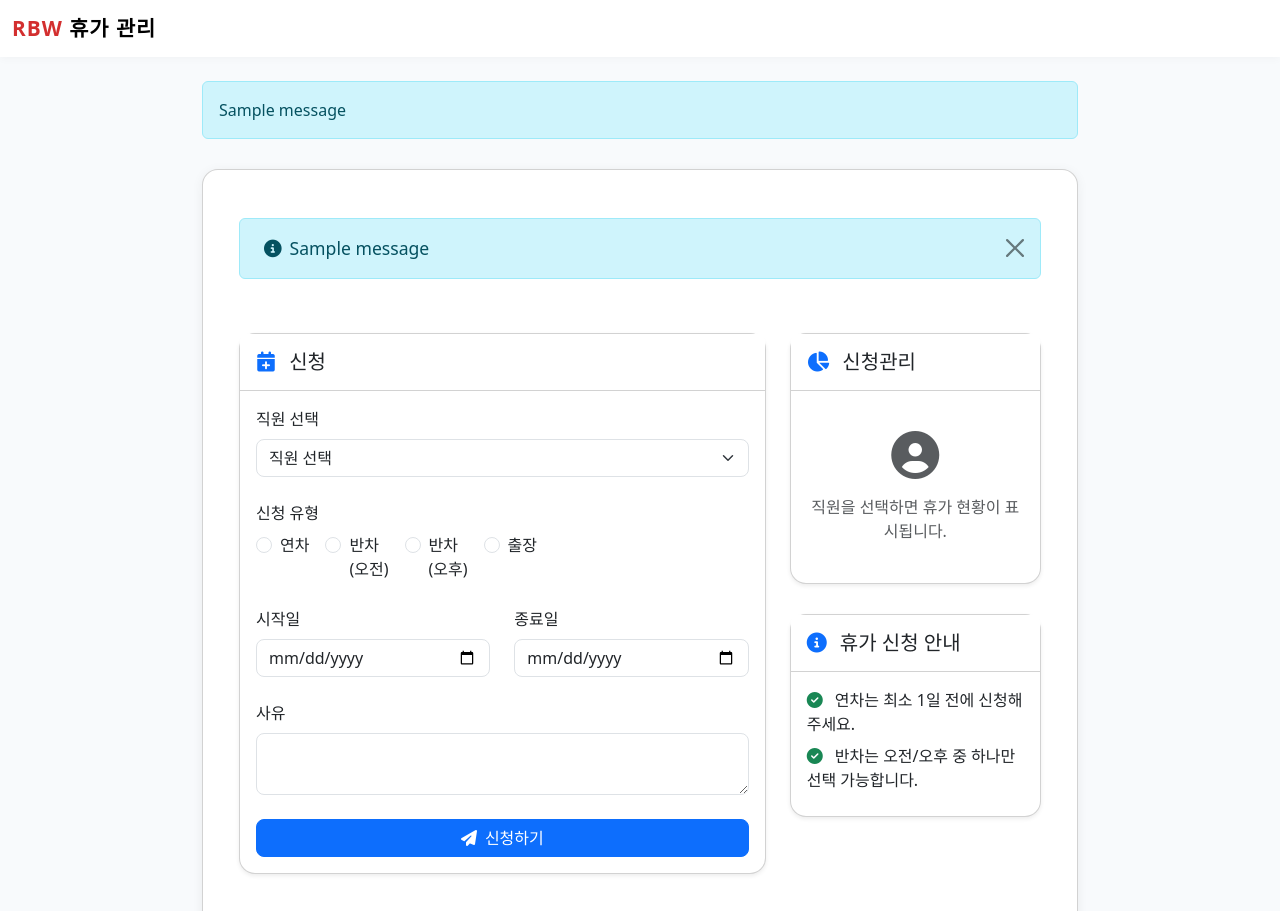
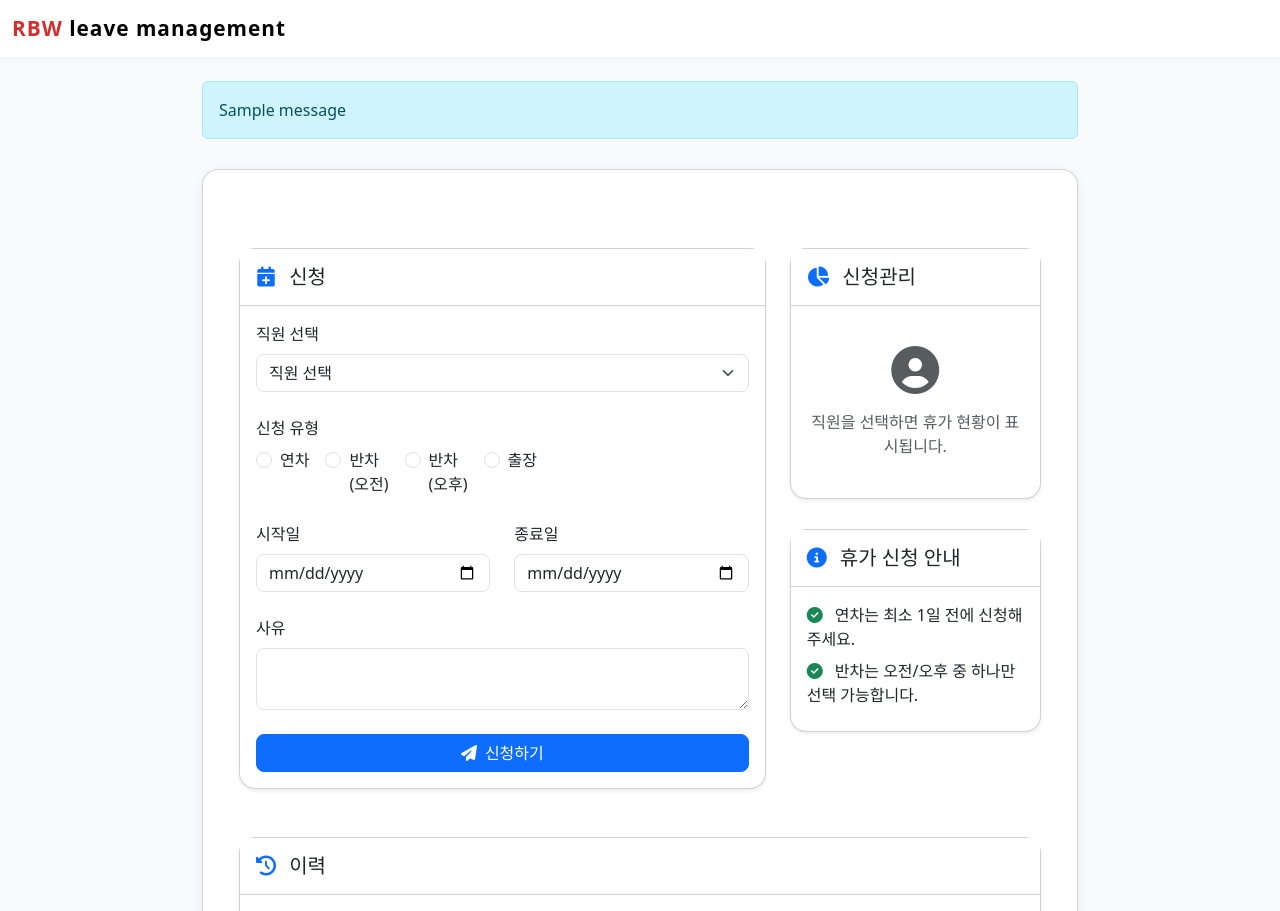
Before and after one commit to juhopark24/leave-management, a Flask app: template templates/leave_request.html in a window 1280 px wide. Shown: the top 911 px of the page. Run offline with Flask 3, Linux system fonts and the light colour scheme; the template is opened without the code that fills it: most values are stand-ins (such as "Sample title", 1, 10 or a date in 2020); one stand-in notice (Sample message) is shown.

Commit message:
english translate bug fix

```diff
--- a/app.py
+++ b/app.py
@@ -1008,7 +1008,7 @@
     'ko': {
         'login': '로그인',
         'logout': '로그아웃',
-        'leave_management': '휴가 관리',
+        'leave_management': 'leave management',
         'system_management': '시스템 관리',
         'employee_management': '직원 관리',
         'leave_request': '휴가 신청',
@@ -1040,7 +1040,7 @@
         'current_password': '현재 비밀번호',
         'new_password': '새 비밀번호',
         'confirm_password': '비밀번호 확인',
-        'language': '언어',
+        'language': 'language',
         'korean': '한국어',
         'english': 'English',
         'user_id': '아이디',
@@ -1074,6 +1074,7 @@
         'half_guide': '반차는 오전/오후 중 하나만 선택 가능합니다.',
         'processed': '처리',
         'pdf': 'PDF',
+        'select_employee_guide': '직원을 선택하면 휴가 현황이 표시됩니다.',
         'applicant': '신청자',
         'target': '대상자',
         'type': '신청 유형',
@@ -1181,6 +1182,7 @@
         'half_guide': 'You can only select either morning or afternoon for half-day leave.',
         'processed': 'Processed',
         'pdf': 'PDF',
+        'select_employee_guide': 'Select an employee to view their leave status.',
         'applicant': 'Applicant',
         'target': 'Target',
         'type': 'Type',
--- a/templates/leave_request.html
+++ b/templates/leave_request.html
@@ -2,20 +2,7 @@
 
 {% block content %}
 <div class="container py-4">
-    <!-- 알림 메시지 -->
-    {% with messages = get_flashed_messages() %}
-    {% if messages %}
-    <div class="alert alert-info alert-dismissible fade show mb-4" role="alert" style="font-size: 1.1rem; padding: 1rem 1.5rem;">
-        {% for message in messages %}
-        <div class="d-flex align-items-center">
-            <i class="fas fa-info-circle me-2"></i>
-            <div>{{ message }}</div>
-        </div>
-        {% endfor %}
-        <button type="button" class="btn-close" data-bs-dismiss="alert" aria-label="Close"></button>
-    </div>
-    {% endif %}
-    {% endwith %}
+    <!-- 알림 메시지 제거됨 -->
 
     <div class="row">
         <!-- 신청 폼 -->
@@ -130,7 +117,7 @@
                     <div id="leaveStatus">
                         <div class="text-center text-muted py-4">
                             <i class="fas fa-user-circle fa-3x mb-3"></i>
-                            <p class="mb-0">직원을 선택하면 휴가 현황이 표시됩니다.</p>
+                            <p class="mb-0">{{ t['select_employee_guide'] }}</p>
                         </div>
                     </div>
                 </div>
@@ -276,7 +263,7 @@
             leaveStatusDiv.innerHTML = `
                 <div class="text-center text-muted py-4">
                     <i class="fas fa-user-circle fa-3x mb-3"></i>
-                    <p class="mb-0">직원을 선택하면 휴가 현황이 표시됩니다.</p>
+                    <p class="mb-0">{{ t['select_employee_guide'] }}</p>
                 </div>
             `;
             return;
```
Also changed, not shown: instance/work_manager.db, 1 other file.
